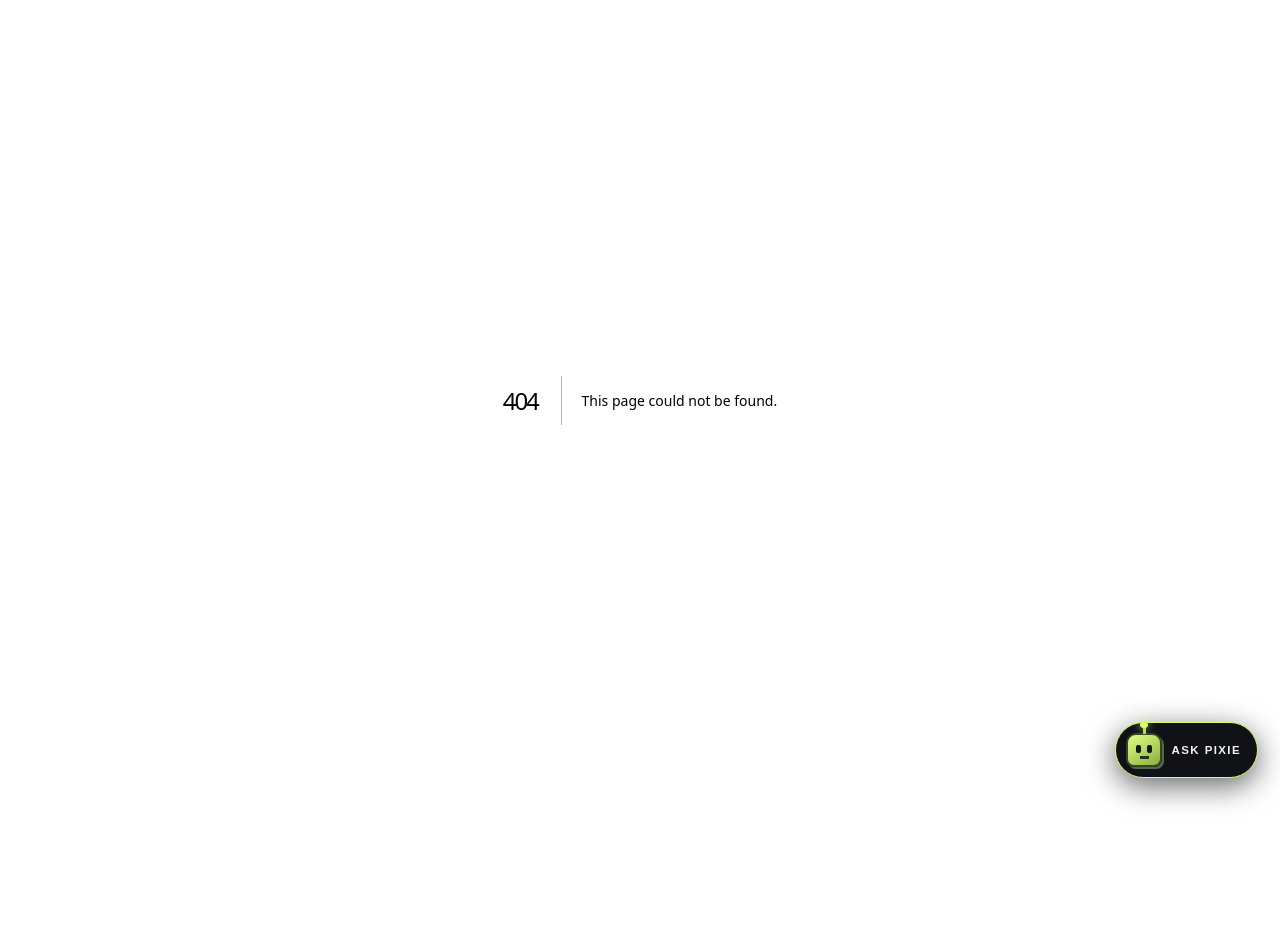
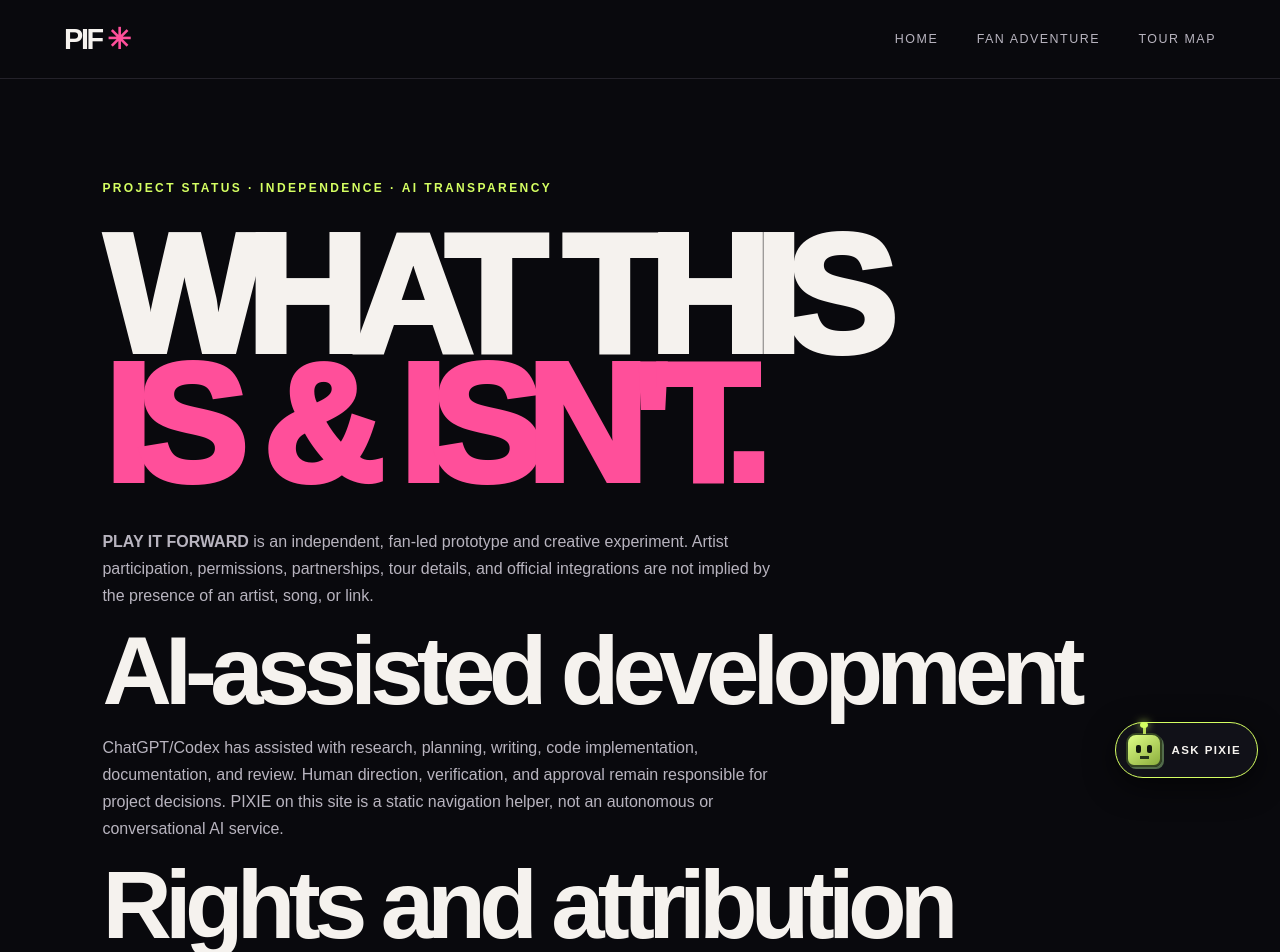
Before and after one commit to Loptr-Lab/pay-it-forward, a Next.js app: page /disclosures in a window 1280 px wide. Before the commit this address had no page. Shown: the top 952 px of the page. Before the commit the page ends 800 px from the top, so only its background shows below. Built offline with nearby package versions, Linux system fonts and the light colour scheme.

Commit message:
Add project and AI transparency disclosure page

```diff
--- /dev/null
+++ b/src/app/disclosures/page.tsx
@@ -0,0 +1,20 @@
+import Link from "next/link";
+import SiteDirectoryFooter from "../components/SiteDirectoryFooter";
+
+export const metadata = { title: "Project & AI Disclosure | PLAY IT FORWARD", description: "Project status, independence, AI assistance, rights and participation boundaries." };
+
+export default function DisclosuresPage() {
+  return <main className="experience-page">
+    <header className="experience-nav"><Link href="/" className="wordmark">PIF<span>✳</span></Link><nav aria-label="Site navigation"><Link href="/">Home</Link><Link href="/adventure/">Fan adventure</Link><Link href="/route/">Tour map</Link></nav></header>
+    <article className="quest-intro">
+      <p className="eyebrow">PROJECT STATUS · INDEPENDENCE · AI TRANSPARENCY</p><h1>WHAT THIS<br/><em>IS &amp; ISN'T.</em></h1>
+      <p><strong>PLAY IT FORWARD</strong> is an independent, fan-led prototype and creative experiment. Artist participation, permissions, partnerships, tour details, and official integrations are not implied by the presence of an artist, song, or link.</p>
+      <h2>AI-assisted development</h2><p>ChatGPT/Codex has assisted with research, planning, writing, code implementation, documentation, and review. Human direction, verification, and approval remain responsible for project decisions. PIXIE on this site is a static navigation helper, not an autonomous or conversational AI service.</p>
+      <h2>Rights and attribution</h2><p>Artist names, music, images, logos, event details, and third-party materials belong to their respective rights holders. This project does not grant rights to those materials. Links are for discovery and reference; no endorsement or affiliation is claimed.</p>
+      <h2>Participation and purchases</h2><p>All activities are optional and self-paced. No purchase, account, ticket, post, location tracking, or completion is required. Support or purchase links are not prerequisites for using the experience.</p>
+      <h2>Prototype status</h2><p>Information may be incomplete, change, or become outdated. Check official sources for current event, venue, accessibility, safety, and travel details. This is not legal, medical, safety, or travel advice.</p>
+      <h2>Corrections</h2><p>Help improve the project through the <a href="https://github.com/Loptr-Lab/pay-it-forward/issues" target="_blank" rel="noreferrer">public repository issue tracker ↗</a>. Avoid posting personal or sensitive information.</p>
+      <p>Read the <a href="https://50ways.loptrlab.com/AI-DISCLOSURE.html" target="_blank" rel="noreferrer">Loptr Lab AI disclosure framework ↗</a> for broader project documentation.</p>
+    </article><SiteDirectoryFooter tagline="INDEPENDENT · FAN-LED · PROTOTYPE" />
+  </main>;
+}
```
